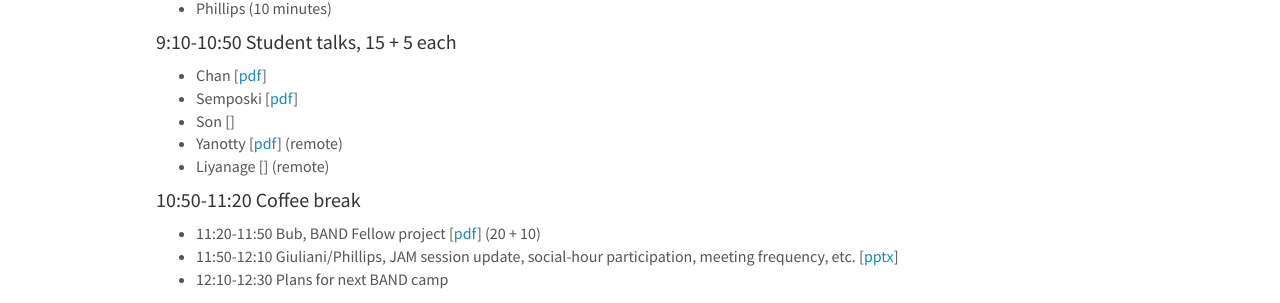
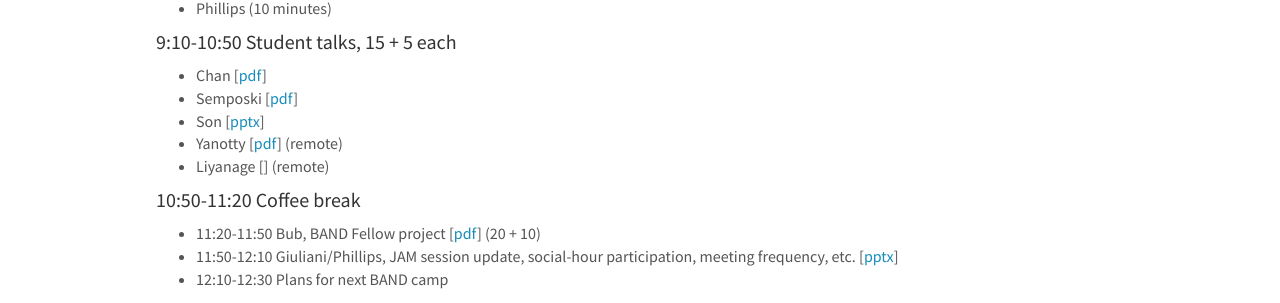
Before and after one commit to bandframework/bandframework.github.io, a Jekyll site: the page built from _pages/retreat.md, in a window 1280 px wide and 900 px high, scrolled down 388 px. Shown: the part 149-452 px from the top of the window. Built offline with Jekyll 4.4.1, drawn with Linux system fonts in a browser that asks for light colours; nearby versions of some CDN libraries.

Commit message:
update talks on retreat page

```diff
--- a/_pages/retreat.md
+++ b/_pages/retreat.md
@@ -45,7 +45,7 @@ All times are EDT.
 #### 9:10-10:50 Student talks, 15 + 5 each
 * Chan [<a href="https://github.com/bandframework/privateband/blob/team/Meetings/Retreat2022/Talks/BAND_20220721_update_mosesyhc.pdf">pdf</a>]
 * Semposki [<a href="https://github.com/bandframework/privateband/blob/team/Meetings/Retreat2022/Talks/SAMBA_talk_split.pdf">pdf</a>]
-* Son [<a href="https://github.com/bandframework/privateband/blob/team/Meetings/Retreat2022/Talks/"></a>]
+* Son [<a href="https://github.com/bandframework/privateband/blob/team/Meetings/Retreat2022/Talks/beta_fit_MK_simplified_Tong_2022_Summer_final-2.pptx">pptx</a>]
 * Yanotty [<a href="https://github.com/bandframework/privateband/blob/team/Meetings/Retreat2022/Talks/Yannotty_BAND_Retreat_2022.pdf">pdf</a>] (remote)
 * Liyanage [<a href=""></a>] (remote)
 
```
